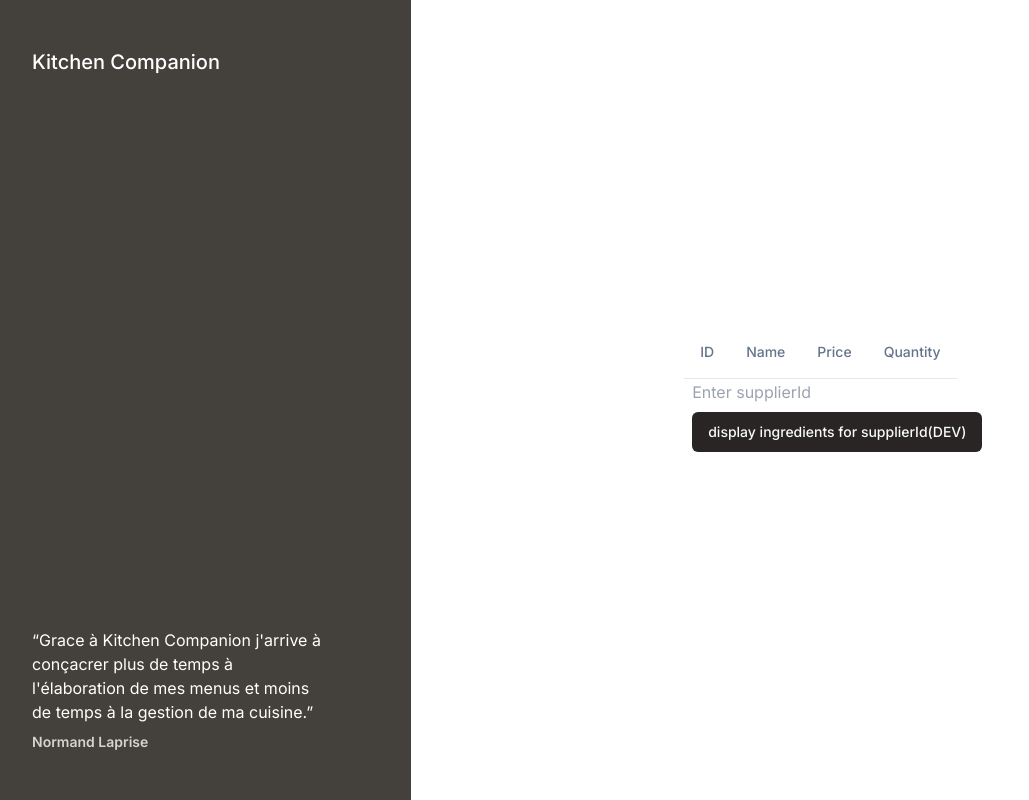
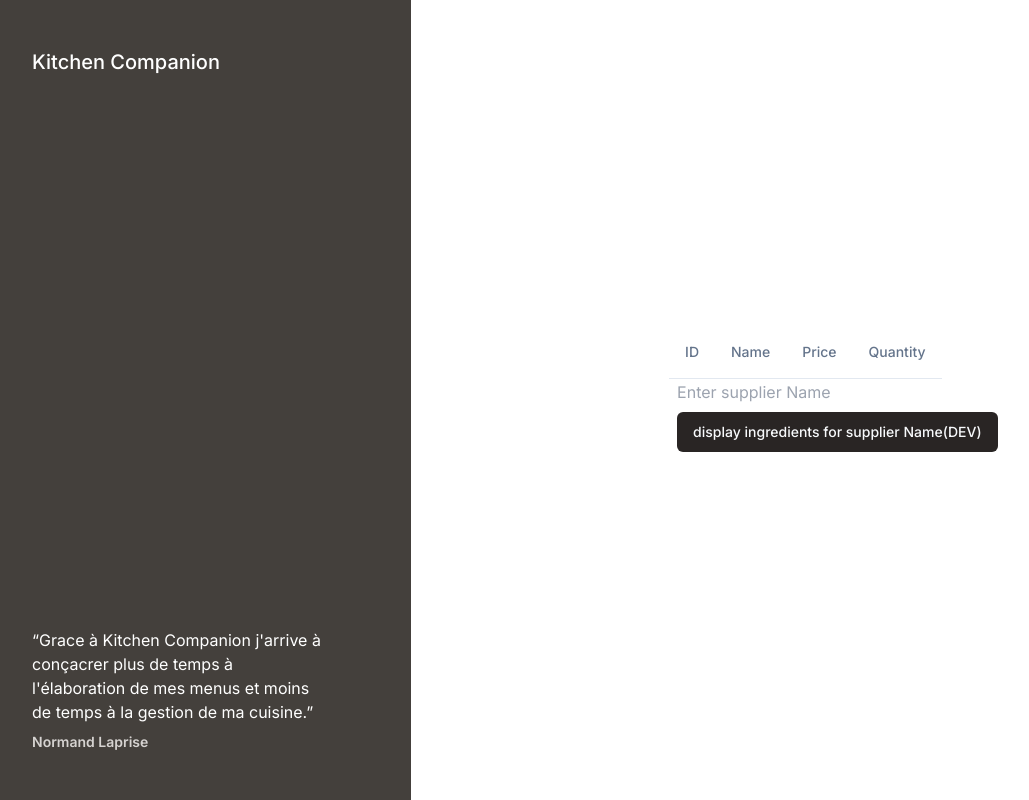
Before and after one commit to remschuet/Bon-Service, a Next.js app in the folder dev/kitchencompanion/: page /test/supplier in a window 1280 px wide. Shown: the whole page, without its empty margins (16-1045 px from the left). Built offline with nearby package versions, Linux system fonts and the light colour scheme.

Commit message:
feat: search ingredients from supplier name

```diff
--- a/dev/kitchencompanion/src/components/basic_test/supplier-form.tsx
+++ b/dev/kitchencompanion/src/components/basic_test/supplier-form.tsx
@@ -6,8 +6,17 @@ import { useTransition } from "react";
 import { CardContent } from "@/components/ui/card";
 import { Button } from "@/components/ui/button";
 
-import { Table, TableBody, TableCell, TableHead, TableRow } from "@/components/ui/table";
-import { actionGetIngredients, actionGetPriceIngredientById } from "../../app/(public)/test/supplier/_action/supplier-action";
+import {
+  Table,
+  TableBody,
+  TableCell,
+  TableHead,
+  TableRow,
+} from "@/components/ui/table";
+import {
+  actionGetIngredients,
+  actiionGetSupplierNameById,
+} from "../../app/(public)/test/supplier/_action/supplier-action";
 
 export function SupplierForm() {
   const [ingredients, setIngredients] = useState<Ingredient[]>([]);
@@ -15,12 +24,15 @@ export function SupplierForm() {
 
   async function buildIngredientList(formData: FormData) {
     startTransition(async () => {
-      actionGetPriceIngredientById("cltrnj6pz0005a4o9i8y2knqd");
-      /*actionGetIngredients(formData.get("supplier Id") as string).then(
-        (ingredients) => {
+      const supplierId = formData.get("supplierName") as string;
+      const supplierName = await actiionGetSupplierNameById(supplierId);
+      if (supplierName) {
+        actionGetIngredients(supplierName).then((ingredients) => {
           setIngredients(ingredients);
-        }
-      );*/
+        });
+      } else {
+        console.error("Supplier name is undefined.");
+      }
     });
   }
   return (
@@ -35,7 +47,7 @@ export function SupplierForm() {
           </TableRow>
         </TableHead>
         <TableBody>
-          {ingredients.map(row => (
+          {ingredients.map((row) => (
             <TableRow key={row.id} className="flex flex-row">
               <TableCell>{row.id}</TableCell>
               <TableCell>{row.name}</TableCell>
@@ -48,8 +60,15 @@ export function SupplierForm() {
 
       <CardContent>
         <form action={buildIngredientList} className="grid gap-2">
-          <input type="text" name="supplierId" id="supplierId" placeholder="Enter supplierId" />
-          <Button type="submit">display ingredients for supplierId(DEV)</Button>
+          <input
+            type="text"
+            name="supplierName"
+            id="supplierName"
+            placeholder="Enter supplier Name"
+          />
+          <Button type="submit">
+            display ingredients for supplier Name(DEV)
+          </Button>
         </form>
       </CardContent>
     </div>
```
